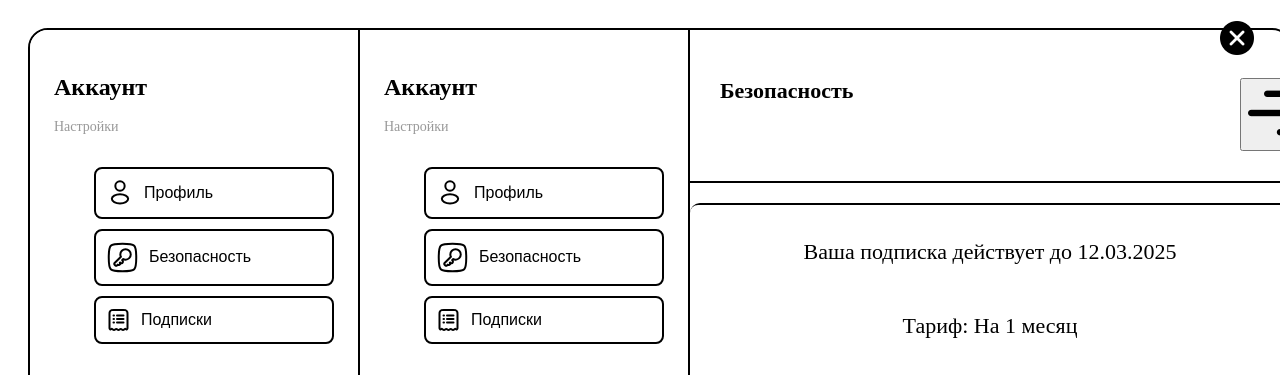
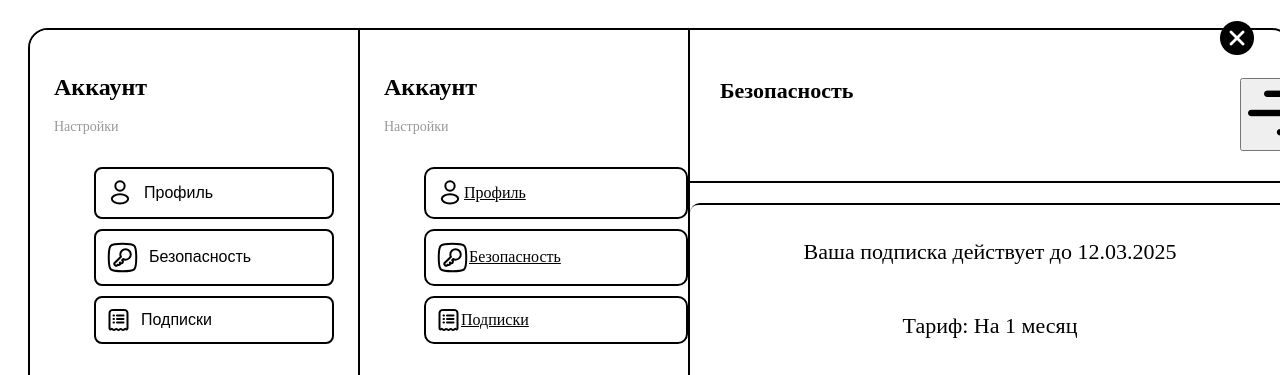
Before and after one commit to Sarvarchik2/dahoai, a Nuxt app: page /subscription in a window 1280 px wide. Shown: the top 375 px of the page. Built offline with nearby package versions, Linux system fonts and the light colour scheme.

Commit message:
subscription

```diff
--- a/pages/sidevar.css
+++ b/pages/sidevar.css
@@ -35,7 +35,15 @@
     display: flex;
     flex-direction: column;
 }
-
+.profile-sidebar-wrapper ul li a{
+    color: #000;
+    border: 2px solid #000;
+    border-radius: 10px;
+    padding: 10px;
+    display: flex;
+    align-items: center;
+    width: 100%;
+}
 .profile-sidebar h2 {
     margin-bottom: 4px;
 }
--- a/pages/subscription.vue
+++ b/pages/subscription.vue
@@ -23,9 +23,9 @@
           <button class="profile-close-btn" @click="toggleSidebar"><img src="@/assets/clode.png" alt="close"/></button>
           <p class="subtitle">Настройки</p>
           <ul>
-            <li><button><img src="@/assets/user.svg" alt="user"> Профиль</button></li>
-            <li><button><img src="@/assets/key.svg" alt="key"> Безопасность</button></li>
-            <li><button><img src="@/assets/bill.svg" alt="bill"> Подписки</button></li>
+            <li><NuxtLink to="/profilepage"><img src="@/assets/user.svg" alt="user"> Профиль</NuxtLink></li>
+            <li><NuxtLink to="/security"><img src="@/assets/key.svg" alt="key"> Безопасность</NuxtLink></li>
+            <li><NuxtLink to="/subscription"><img src="@/assets/bill.svg" alt="bill"> Подписки</NuxtLink></li>
           </ul>
         </div>
         <div class="profile-actions">
@@ -454,7 +454,10 @@ function toggleSidebar() {
   .sub-wrapper{
     height: 60%;
   }
-
+  .sub-wrapper-item h3, .sub-wrapper-item p, .sub-wrapper-item a ,.sub-wrapper-item2 a, .sub-wrapper-item2 h3, .sub-wrapper-item2 p,.sub-wrapper-item2 h2{
+    font-size: 18px;
+    text-align: center;
+  }
 }
 
 @media (max-width: 480px) {
```
